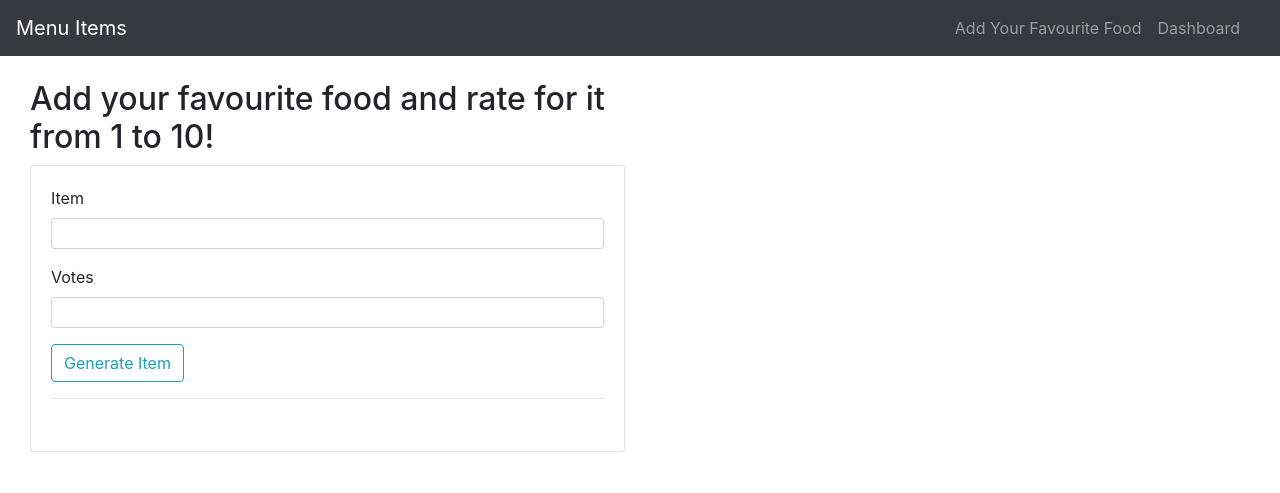
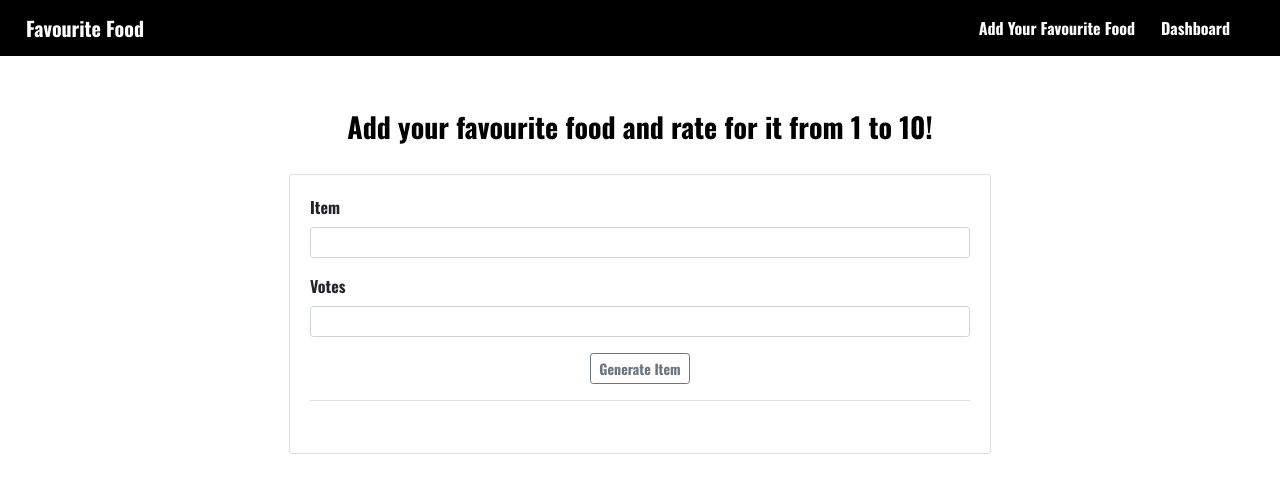
Before and after one commit to doheelee0328/add-favourite-food, a Flask app: page /add_menu in a window 1280 px wide. Shown: the top 493 px of the page. Run offline with Flask 3, Linux system fonts and the light colour scheme; some libraries are stand-ins or nearby versions.

Commit message:
finish all the styling

```diff
--- /dev/null
+++ b/application/static/style.css
@@ -0,0 +1,21 @@
+* {
+  font-family: 'Oswald', sans-serif;
+}
+.navbar {
+  background-color: black;
+}
+
+.navbar-brand,
+.nav-link {
+  color: #ffff;
+  padding-left: 10px;
+}
+
+.nav-link {
+  margin-right: 10px;
+}
+
+.navbar-brand:hover,
+.nav-link:hover {
+  color: #eeee;
+}
--- a/application/templates/add.html
+++ b/application/templates/add.html
@@ -1,8 +1,28 @@
 {% extends 'layout.html' %} {% block content %}
-<div class="col-xs-10 col-sm-6 col-md-6">
-  <h2>Add your favourite food and rate for it from 1 to 10!</h2>
+<div
+  class="col-xs-10 col-sm-6 col-md-6"
+  style="
+    display: flex;
+    margin: auto;
+    justify-content: center;
+    align-items: center;
+    flex-direction: column;
+    margin-top: 30px;
+  "
+>
+  <h2
+    style="
+      color: black;
+      text-align: center;
+      font-size: 28px;
+      font-weight: 900;
+      margin-bottom: 30px;
+    "
+  >
+    Add your favourite food and rate for it from 1 to 10!
+  </h2>
   <div class="card card-style mb-2">
-    <div class="card-body">
+    <div class="card-body" style="width: 700px">
       <form action="" method="POST">
         {{ form.csrf_token() }}
         <fieldset class="form-group">
@@ -21,9 +41,10 @@
             {{ form.votes.label(class = "form-control-label") }} {{
             form.votes(class = "form-control form-control-sm") }}
           </div>
-
-          <div class="form-group border-bottom pb-3">
-            {{ form.submit(class="btn btn-outline-info")}}
+          <div class="text-center">
+            <div class="form-group border-bottom pb-3">
+              {{ form.submit(class="btn btn-outline-secondary btn-sm")}}
+            </div>
           </div>
         </fieldset>
       </form>
--- a/application/templates/chart.html
+++ b/application/templates/chart.html
@@ -15,7 +15,7 @@
     <title>Document</title>
   </head>
   <body>
-    <canvas id="myChart" max-width="100" max-height="100"></canvas>
+    <canvas id="myChart" max-width="300" max-height="300"></canvas>
     <script>
       var ctx = document.getElementById('myChart').getContext('2d')
       var myChart = new Chart(ctx, {
--- a/application/templates/layout.html
+++ b/application/templates/layout.html
@@ -4,18 +4,22 @@
     <meta charset="UTF-8" />
     <meta http-equiv="X-UA-Compatible" content="IE=edge" />
     <meta name="viewport" content="width=device-width, initial-scale=1.0" />
+    <link rel="stylesheet" href="../static/style.css">
     <link
       rel="stylesheet"
       href="https://maxcdn.bootstrapcdn.com/bootstrap/4.0.0/css/bootstrap.min.css"
       integrity="sha384-Gn5384xqQ1aoWXA+058RXPxPg6fy4IWvTNh0E263XmFcJlSAwiGgFAW/dAiS6JXm"
       crossorigin="anonymous"
     />
+    <link rel="preconnect" href="https://fonts.googleapis.com">
+<link rel="preconnect" href="https://fonts.gstatic.com" crossorigin>
+<link href="https://fonts.googleapis.com/css2?family=Oswald:wght@700&display=swap" rel="stylesheet">
     <script src="https://cdnjs.cloudflare.com/ajax/libs/Chart.js/3.3.2/chart.min.js"
       integrity="sha512-VCHVc5miKoln972iJPvkQrUYYq7XpxXzvqNfiul1H4aZDwGBGC0lq373KNleaB2LpnC2a/iNfE5zoRYmB4TRDQ=="
       crossorigin="anonymous"
       referrerpolicy="no-referrer"></script>
     {% if title %}
-    <title>{{ title }}</title>
+    <title >{{ title }}</title>
     {% else %}
     <title>Menu Title</title>
     {% endif %}
@@ -25,8 +29,8 @@
       <div class="row">
         <div class="col-md-12 p-0">
           <header class="mb-4">
-            <nav class="navbar navbar-expand-lg navbar-dark bg-dark">
-              <a class="navbar-brand" href="{{ url_for('index') }}">Menu Items</a>
+            <nav class="navbar navbar-expand-lg navbar">
+              <a class="navbar-brand" href="{{ url_for('index') }}">Favourite Food</a>
               <button class="navbar-toggler" type="button" data-toggle="collapse" data-target="#navbarNavAltMarkup"
                 aria-controls="navbarNavAltMarkup" aria-expanded="false" aria-label="Toggle navigation">
                 <span class="navbar-toggler-icon"></span>
```
Also changed, not shown: application/templates/dashboard.html (+18 -12 lines), application/templates/index.html (+15 -3 lines), application/templates/update.html (+26 -6 lines), application/static/Screenshot 2023-06-28 at 14.50.36.png (added).
